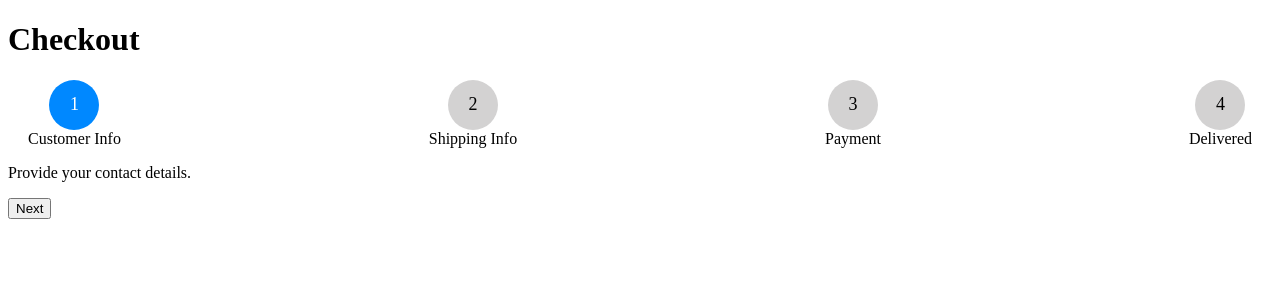
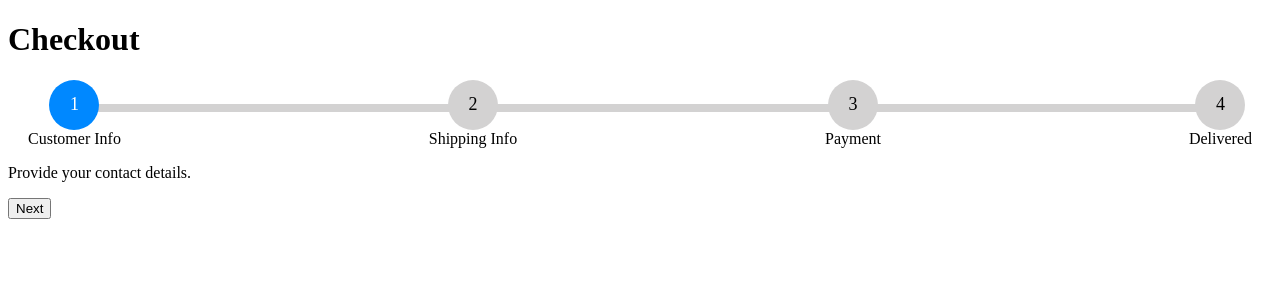
Before and after one commit to SandhyaR1007/react-interview-questions, a React (Vite) app in the folder stepper/: page / in a window 1280 px wide. Shown: the top 300 px of the page. Built offline with nearby package versions, Linux system fonts and the light colour scheme.

Commit message:
update: progress logic for steps

```diff
--- a/stepper/src/components/CheckoutStepper.jsx
+++ b/stepper/src/components/CheckoutStepper.jsx
@@ -1,25 +1,57 @@
-import { useState } from "react";
+import { useEffect, useRef, useState } from "react";
 
-const CheckoutStepper = ({ checkoutSteps }) => {
+const CheckoutStepper = ({ checkoutSteps = [] }) => {
   const [currentStep, setCurrentStep] = useState(0);
+  const [margins, setMargins] = useState({
+    marginLeft: 0,
+    marginRight: 0,
+  });
+
+  const stepRef = useRef([]);
+  useEffect(() => {
+    if (stepRef.current.length)
+      setMargins({
+        marginLeft: stepRef.current[0].offsetWidth / 2,
+        marginRight: stepRef.current[checkoutSteps.length - 1].offsetWidth / 2,
+      });
+  }, [checkoutSteps.length, stepRef]);
+
   const handleStep = () => {
     if (currentStep < checkoutSteps.length) setCurrentStep((step) => step + 1);
   };
   const stepClass = (step) =>
     step === currentStep ? "active" : step < currentStep ? "completed" : "";
+  const calculateProgress = () => (currentStep / checkoutSteps.length) * 100;
+  if (!checkoutSteps.length) return <></>;
   return (
     <div className="container">
       <div className="checkoutStepsContainer">
         {checkoutSteps.map(({ name }, i) => (
-          <div key={i} className="stepContainer">
+          <div
+            key={name}
+            className="stepContainer"
+            ref={(el) => {
+              stepRef.current.push(el);
+            }}
+          >
             <span className={`step ${stepClass(i)}`}>
               {i < currentStep ? <span>&#10003;</span> : i + 1}
             </span>
             <span>{name}</span>
           </div>
         ))}
-        <div className="progress-bar">
-          <div className="progress"></div>
+        <div
+          className="progress-bar"
+          style={{
+            width: `calc(100% - ${margins.marginLeft + margins.marginRight}px)`,
+            marginLeft: margins.marginLeft,
+            marginRight: margins.marginRight,
+          }}
+        >
+          <div
+            className="progress"
+            style={{ width: `${calculateProgress()}%` }}
+          ></div>
         </div>
       </div>
 
```
